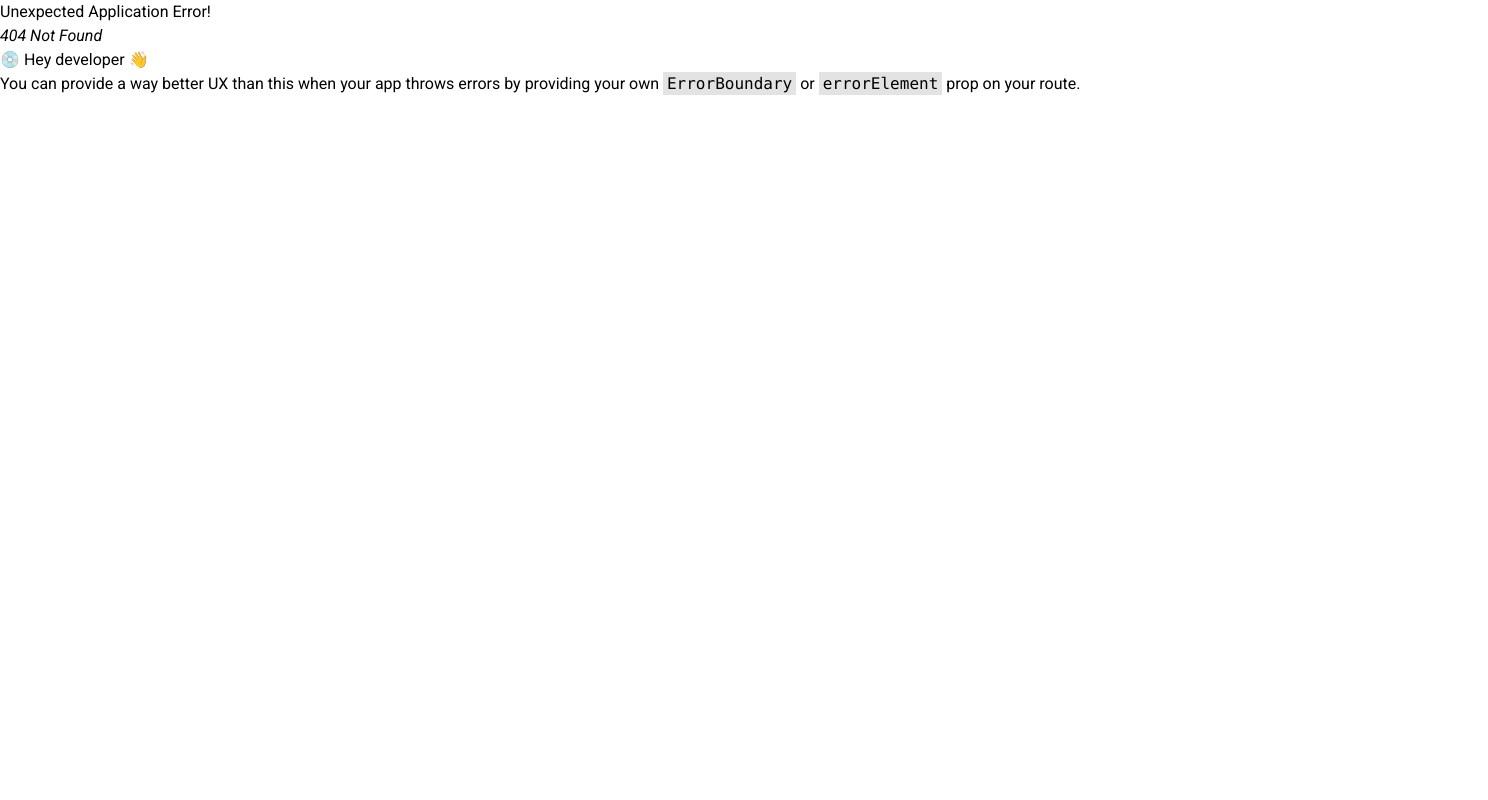
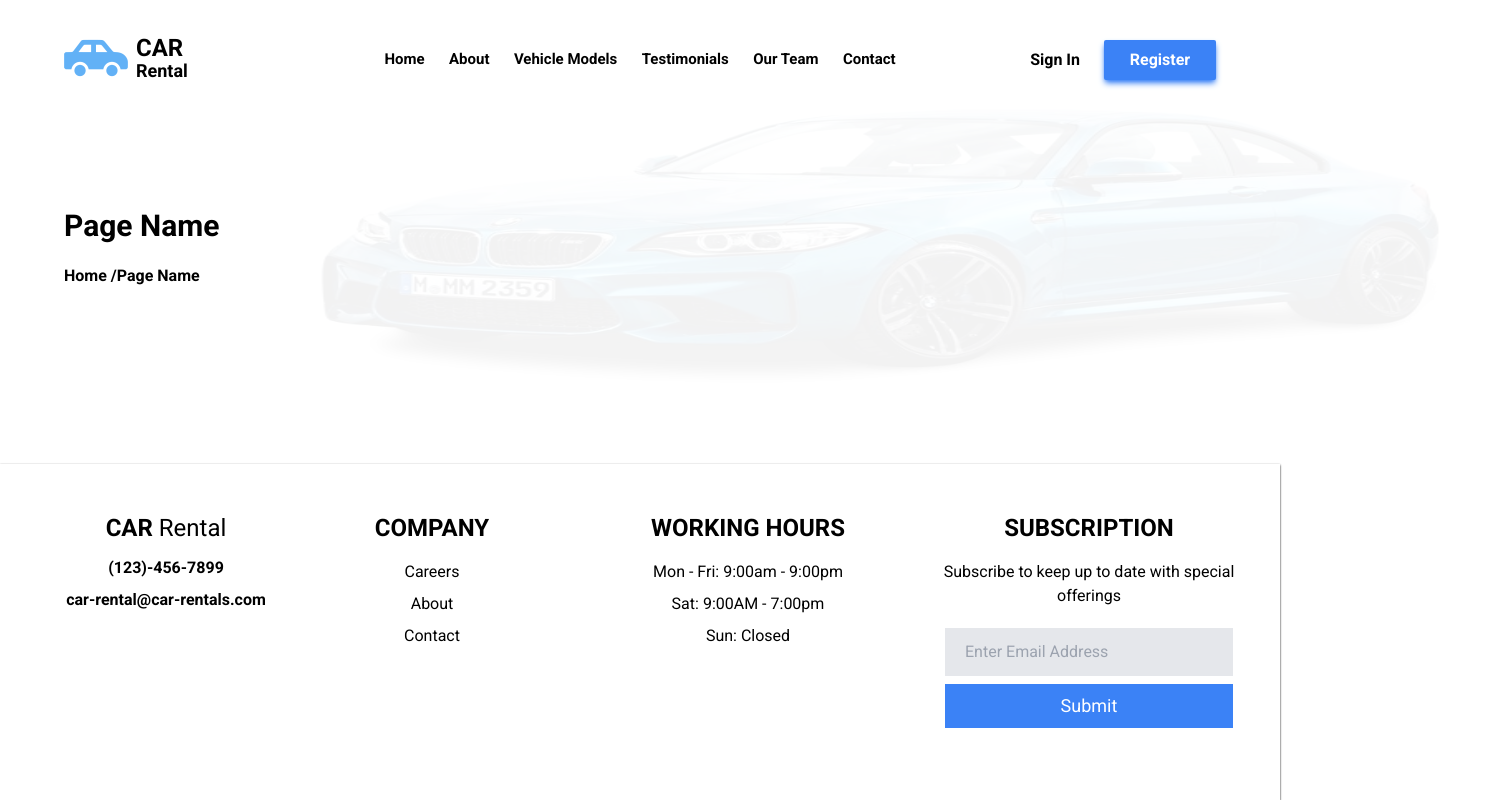
Before and after one commit to Drayved/Car-Rental-Site, a React (Vite) app: page /about in a window 1280 px wide. Before the commit this address had no page. Shown: the whole page, 1488 px wide, since content can reach past the window. Built offline with nearby package versions, Linux system fonts and the light colour scheme.

Commit message:
Added route to about page. Added pageheader component

```diff
--- a/src/App.tsx
+++ b/src/App.tsx
@@ -5,6 +5,7 @@ import Layout from "./components/Layout"
 import Landing from "./components/Landing";
 import "../styles/Nav.css"
 import "../styles/Landing.css"
+import About from "./components/About";
 
 const defaultAuthValue = null
 
@@ -23,6 +24,7 @@ function App() {
     createRoutesFromElements(
       <Route path={"/"} element={<Layout />}>
         <Route index element={<Landing />} />
+        <Route path={"/about"} element={<About />}/>
 
       </Route>
     )
--- a/src/components/About.tsx
+++ b/src/components/About.tsx
@@ -1,49 +1,12 @@
+import PageHeader from "./PageHeader"
 
 
 const About = () => {
 
     return(
-        <div>
-            <div className="text-center ">
-                <h3 className="text-2xl mb-4">Plan your trip now</h3>
-                <h1 className="text-4xl">Quick & easy car rental</h1>
-            </div>
+        <div className="mt-52">
+            <PageHeader />
 
-            <div className="flex flex-col items-center md:flex-row justify-center mt-20 w">
-                <div className="flex flex-col justify-center items-center mb-20 md:w-[33%]">
-                    <div className="first-img flex justify-center items-center flex-col">
-                        <img className="mb-2 mr-2 " src="/images/select-car.png" alt="" />
-                    </div>
-                    <div className="text-center">
-                        <h1 className="mt-5 text-2xl font-bold mb-3">Select Car</h1>
-                        <p className="text-gray-500 w-[80%] text-left text-lg lg:w-[50%] mx-auto" >
-                            We offer a wide range of vehicles, so whatever your driving needs, you can find the perfect one for you
-                        </p>
-                    </div>
-
-                </div>
-
-                <div className="flex flex-col justify-center items-center mb-20 md:w-[33%]">
-                    <div className="second-img flex justify-center items-center">
-                        <img className="mb-3" src="/images/agent.png" alt="" />
-                    </div>
-                    <div className="text-center">
-                        <h1 className="mt-5 text-2xl font-bold mb-3">Contact Operator</h1>
-                        <p className="text-gray-500 w-[80%] text-lg text-left lg:w-[50%] mx-auto">Our knowledgeable and friendly operators are always ready to help with any questions or concerns</p>
-                    </div>
-                </div>
-
-                <div className="flex flex-col justify-center items-center mb-20 md:w-[33%]">
-                    <div className="third-img flex justify-center items-center">
-                        <img className="mb-2" src="/images/drive-car.png" alt="" />
-                    </div>
-                    <div className="text-center">
-                        <h1 className="mt-5 text-2xl font-bold mb-3">Let's Drive</h1>
-                        <p className="text-gray-500 w-[80%]  text-left lg:w-[50%] text-lg  mx-auto">Whether you're hitting the open road, or exploring nature we've got you covered with our wide range of cars</p>
-                    </div>
-                </div>
-
-            </div>
         </div>
     )
 }
--- a/src/components/Footer.tsx
+++ b/src/components/Footer.tsx
@@ -3,7 +3,7 @@
 const Footer = () => {
 
     return(
-        <div className=" relative z-20 footer-container mt-48 pb-16 flex flex-wrap justify-between  pt-12 px-2 shadow-sm bg-white shadow-black mx-auto text-center">
+        <div className=" absolute bottom-0 w-screen z-20 footer-container mt-48 pb-16 flex flex-wrap justify-between  pt-12 px-2 shadow-sm bg-white shadow-black mx-auto text-center">
             <div className="w-full md:w-[25%] mr-[-50px] lg:w-[25%] mb-12">
                 <h1 className="mb-3 text-2xl"><span className="font-bold">CAR </span>Rental</h1>
                 <p className="font-bold mb-2">(123)-456-7899</p>
--- a/src/components/Landing.tsx
+++ b/src/components/Landing.tsx
@@ -1,4 +1,4 @@
-import About from "./About"
+import PlanTrip from "./PlanTrip"
 import BookForm from "./BookForm"
 import ChooseCar from "./ChooseCar"
 import ChooseUs from "./ChooseUs"
@@ -27,7 +27,7 @@ const Landing = () => {
                 {/* Plan your trip section */}
 
                 <div className="mt-32 xl:mt-52">
-                    <About />
+                    <PlanTrip />
                 </div>
 
                 {/* Choose car section */}
--- a/src/components/MobileApp.tsx
+++ b/src/components/MobileApp.tsx
@@ -13,7 +13,7 @@ const MobileApp = () => {
                         flight discounts, and more! We also offer special rates
                         if you book your car through our app!
                     </p>
-                    <div className=" mt-10 gap-7 flex flex-col sm:justify-start sm:items-start sm:flex-row ">
+                    <div className=" mt-10 gap-2 small:gap-7 flex flex-col sm:justify-start items-start xsmall:flex-row ">
                         <img className="w-52" src="/images/google-store.svg" alt="" />
                         <img className="w-52" src="/images/apple-store.svg" alt="" />
                     </div>
--- a/src/components/Navbar.tsx
+++ b/src/components/Navbar.tsx
@@ -1,4 +1,5 @@
 import { useState, useEffect } from "react";
+import { Link } from "react-router-dom";
 
 const Navbar = () => {
     const [showMenu, setShowMenu] = useState(window.innerWidth >= 1024);
@@ -63,7 +64,9 @@ const Navbar = () => {
             <div className="">
               <ul className={`small-nav-container ${showMenu ? "active" : ""}`}>
                 <li>Home</li>
-                <li>About</li>
+                <li>
+                  <Link to="/about">About</Link>
+                </li>
                 <li>Vehicle Models</li>
                 <li>Testimonials</li>
                 <li>Our Team</li>
@@ -77,7 +80,9 @@ const Navbar = () => {
       ) : (
         <ul className="nav-container ">
           <li>Home</li>
-          <li>About</li>
+          <li>
+            <Link to="/about">About</Link>
+          </li>
           <li>Vehicle Models</li>
           <li>Testimonials</li>
           <li>Our Team</li>
--- /dev/null
+++ b/src/components/PageHeader.tsx
@@ -0,0 +1,17 @@
+
+
+const PageHeader = () => {
+
+    return(
+        <div className="">
+            <div className="absolute ml-5 2xl:ml-[20%] md:ml-[5%]">
+                <h1 className="font-bold text-3xl">Page Name</h1>
+                <button className="font-semibold text-md mt-5">Home /<span>Page Name</span></button>
+                <img className=" w-[120rem] left-52  h-80 z-0 relative -top-52 opacity-5" src="/images/blue-car-2.jpg" alt="" />
+            </div>
+
+        </div>
+    )
+}
+
+export default PageHeader
--- /dev/null
+++ b/src/components/PlanTrip.tsx
@@ -0,0 +1,51 @@
+
+
+const About = () => {
+
+    return(
+        <div>
+            <div className="text-center ">
+                <h3 className="text-2xl mb-4">Plan your trip now</h3>
+                <h1 className="text-4xl">Quick & easy car rental</h1>
+            </div>
+
+            <div className="flex flex-col items-center md:flex-row justify-center mt-20 w">
+                <div className="flex flex-col justify-center items-center mb-20 md:w-[33%]">
+                    <div className="first-img flex justify-center items-center flex-col">
+                        <img className="mb-2 mr-2 " src="/images/select-car.png" alt="" />
+                    </div>
+                    <div className="text-center">
+                        <h1 className="mt-5 text-2xl font-bold mb-3">Select Car</h1>
+                        <p className="text-gray-500 w-[80%] text-left text-lg lg:w-[50%] mx-auto" >
+                            We offer a wide range of vehicles, so whatever your driving needs, you can find the perfect one for you
+                        </p>
+                    </div>
+
+                </div>
+
+                <div className="flex flex-col justify-center items-center mb-20 md:w-[33%]">
+                    <div className="second-img flex justify-center items-center">
+                        <img className="mb-3" src="/images/agent.png" alt="" />
+                    </div>
+                    <div className="text-center">
+                        <h1 className="mt-5 text-2xl font-bold mb-3">Contact Operator</h1>
+                        <p className="text-gray-500 w-[80%] text-lg text-left lg:w-[50%] mx-auto">Our knowledgeable and friendly operators are always ready to help with any questions or concerns</p>
+                    </div>
+                </div>
+
+                <div className="flex flex-col justify-center items-center mb-20 md:w-[33%]">
+                    <div className="third-img flex justify-center items-center">
+                        <img className="mb-2" src="/images/drive-car.png" alt="" />
+                    </div>
+                    <div className="text-center">
+                        <h1 className="mt-5 text-2xl font-bold mb-3">Let's Drive</h1>
+                        <p className="text-gray-500 w-[80%]  text-left lg:w-[50%] text-lg  mx-auto">Whether you're hitting the open road, or exploring nature we've got you covered with our wide range of cars</p>
+                    </div>
+                </div>
+
+            </div>
+        </div>
+    )
+}
+
+export default About
--- a/src/index.css
+++ b/src/index.css
@@ -4,7 +4,7 @@
 
 body,
 html{
-    @apply overflow-x-hidden;
+    @apply overflow-x-hidden  m-0 p-0;
     font-family: 'Roboto', sans-serif;
     background-color: #fff;
     z-index: -2;
```
Also changed, not shown: public/images/blue-car-2.jpg.
